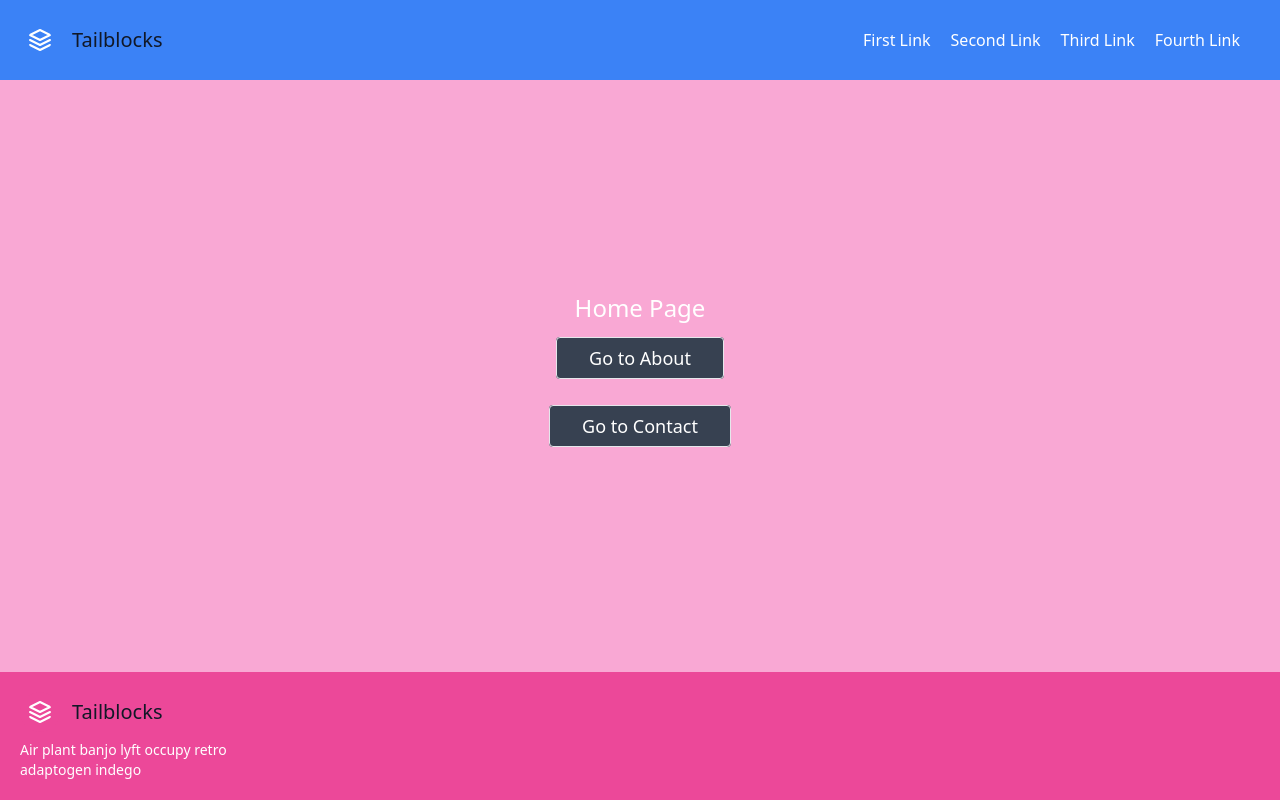
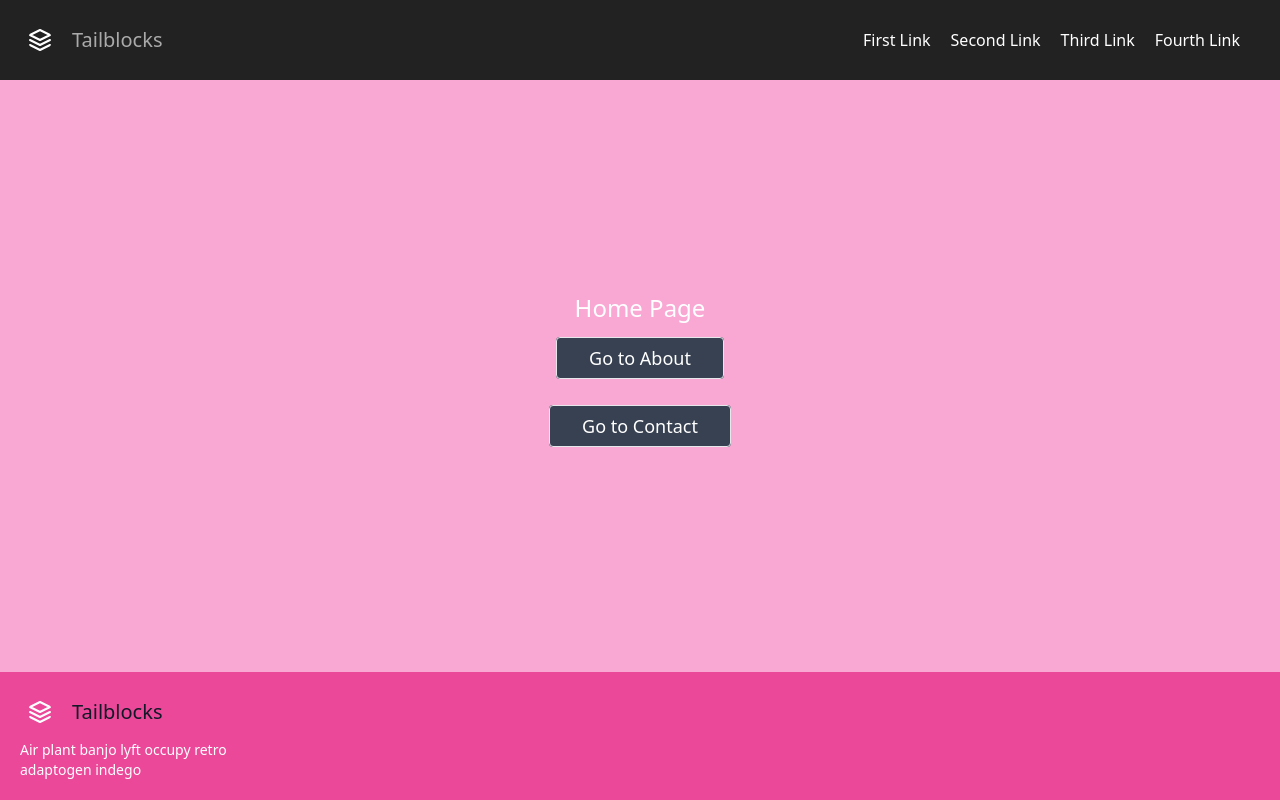
Before and after one commit to wongprom/test-next-13, a Next.js app: page / in a window 1280 px wide. Built offline with nearby package versions, Linux system fonts and the light colour scheme.

Commit message:
Use new text color for links and change navbar bg color.

```diff
--- a/components/Navbar.tsx
+++ b/components/Navbar.tsx
@@ -2,7 +2,7 @@ import React from 'react';
 
 const Navbar = () => {
   return (
-    <header className="shrink-0 bg-blue-500 body-font">
+    <header className="shrink-0 bg-[#222222] body-font text-color-[#ffffff]">
       <div className="mx-auto flex flex-wrap p-5 flex-col md:flex-row items-center">
         <a className="flex title-font font-medium items-center text-gray-900 mb-4 md:mb-0">
           <svg
@@ -17,7 +17,7 @@ const Navbar = () => {
           >
             <path d="M12 2L2 7l10 5 10-5-10-5zM2 17l10 5 10-5M2 12l10 5 10-5"></path>
           </svg>
-          <span className="ml-3 text-xl">Tailblocks</span>
+          <span className="ml-3 text-xl text-[#aaaaaa]">Tailblocks</span>
         </a>
         <nav className="md:ml-auto flex flex-wrap items-center text-base justify-center text-white">
           <a className="mr-5 hover:text-gray-900">First Link</a>
```
